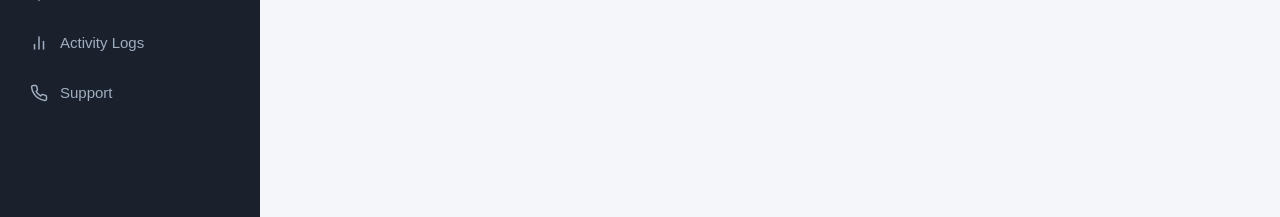
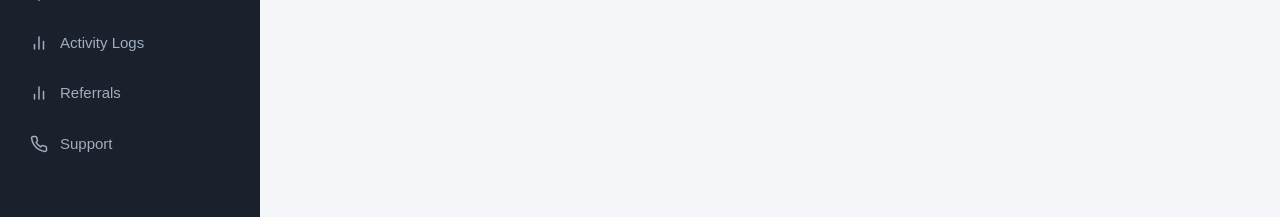
Before and after one commit to ay30bg/admin-betflix, a React (Create React App) app: page /dashboard in a window 1280 px wide. Shown: the part 315-532 px from the top of the page. Built offline with nearby package versions, Linux system fonts and the light colour scheme; no server answers.

Commit message:
Update Sidebar.jsx

```diff
--- a/src/components/Sidebar.jsx
+++ b/src/components/Sidebar.jsx
@@ -66,6 +66,15 @@ const Sidebar = () => {
         </li>
         <li>
           <NavLink
+            to="/dashboard/referrals" // Updated path
+            className={({ isActive }) => `sidebar-item ${isActive ? 'active' : ''}`}
+          >
+            <FiBarChart2 className="sidebar-icon" />
+            <span>Referrals</span>
+          </NavLink>
+        </li>
+        <li>
+          <NavLink
             to="/dashboard/support" // Updated path
             className={({ isActive }) => `sidebar-item ${isActive ? 'active' : ''}`}
           >
```
